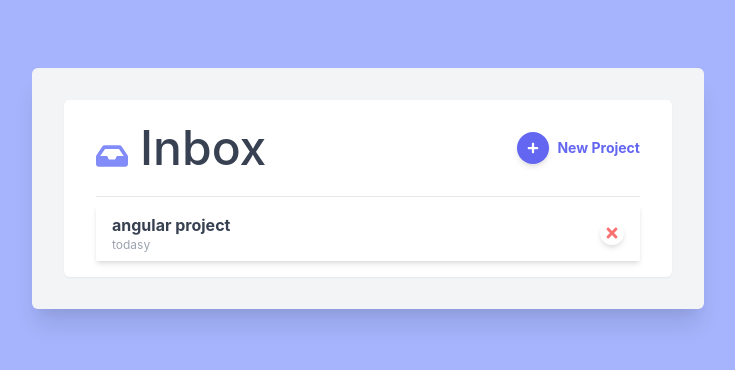
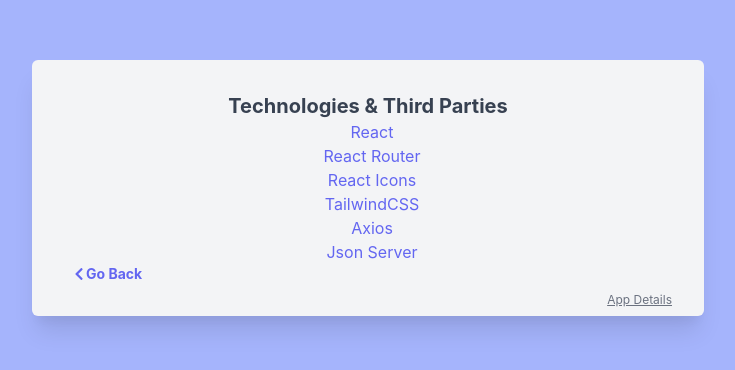
Before and after one commit to leventefrks/react-project-tracker, a React (Create React App) app: page /details in a window 1280 px wide. Shown: the part 212-582 px from the top of the page, without its empty margins (272-1007 px from the left). Built offline with nearby package versions, Linux system fonts and the light colour scheme; data requests are answered from the project's data file.

Commit message:
app details

```diff
--- a/db.json
+++ b/db.json
@@ -1,10 +1,3 @@
 {
-  "tasks": [
-    {
-      "text": "angular project",
-      "date": "todasy",
-      "reminder": false,
-      "id": 1
-    }
-  ]
+  "tasks": []
 }
--- a/package.json
+++ b/package.json
@@ -13,6 +13,7 @@
     "react": "^17.0.2",
     "react-dom": "^17.0.2",
     "react-icons": "^4.2.0",
+    "react-router-dom": "^5.2.0",
     "react-scripts": "4.0.3",
     "react-uid": "^2.3.1",
     "web-vitals": "^1.0.1"
--- a/src/App.js
+++ b/src/App.js
@@ -1,7 +1,9 @@
 import Header from './components/Header';
 import Tasks from './components/Tasks';
 import AddTask from './components/AddTask';
-import { uid } from 'react-uid';
+import Footer from './components/Footer';
+import Details from './components/Details';
+import { BrowserRouter, Route } from 'react-router-dom';
 import { useState, useEffect } from 'react';
 import axios from 'axios';
 import { BASE_URL } from './constants';
@@ -74,8 +76,14 @@
 
   return (
     <div className="w-full min-h-screen flex items-center justify-center bg-indigo-300">
-      <div className="w-full max-w-2xl bg-gray-100 p-4 md:p-8 mx-2 md:mx-0 rounded-md shadow-xl">
+      <BrowserRouter>
+        <div className="w-full max-w-2xl bg-gray-100 px-4 pt-4 md:px-8 md:pt-8 pb-2 mx-2 md:mx-0 rounded-md shadow-xl">
           <div className="w-full flex flex-col bg-white rounded-md shadow-sm">
+            <Route
+              path="/"
+              exact
+              render={props => (
+                <>
                   <Header
                     title="Inbox"
                     onShowForm={() => onShowFormVisibility(!isFormVisible)}
@@ -83,12 +91,24 @@
                   />
                   {isFormVisible && <AddTask onAdd={addTask} />}
                   {hasTasks ? (
-            <Tasks tasks={tasks} onDelete={deleteTask} onToggle={toggleTask} />
+                    <Tasks
+                      tasks={tasks}
+                      onDelete={deleteTask}
+                      onToggle={toggleTask}
+                    />
                   ) : (
-            <p className="px-8 pb-4 text-gray-400">No projects to show...</p>
+                    <p className="px-8 pb-4 text-gray-400">
+                      No projects to show...
+                    </p>
                   )}
+                </>
+              )}
+            />
           </div>
+          <Route path="/details" component={Details} />
+          <Footer />
         </div>
+      </BrowserRouter>
     </div>
   );
 }
--- /dev/null
+++ b/src/components/Details.js
@@ -0,0 +1,29 @@
+import { Link } from 'react-router-dom';
+import { FaChevronLeft } from 'react-icons/fa';
+
+const Details = props => {
+  return (
+    <div className="flex items-center flex-col space-x-2 capitalize">
+      <h1 className="text-xl text-gray-700 font-bold">
+        technologies & third parties
+      </h1>
+      <ul className="text-indigo-500 text-center">
+        <li>react</li>
+        <li>react router</li>
+        <li>react icons</li>
+        <li>tailwindCSS</li>
+        <li>axios</li>
+        <li>json server</li>
+      </ul>
+      <Link
+        to="/"
+        className="flex self-start items-center text-indigo-500 hover:text-indigo-400 text-sm capitalize font-bold"
+      >
+        <FaChevronLeft className="fill-current" aria-hidden="true" />
+        <span>go back</span>
+      </Link>
+    </div>
+  );
+};
+
+export default Details;
--- /dev/null
+++ b/src/components/Footer.js
@@ -0,0 +1,13 @@
+import { Link } from 'react-router-dom';
+
+const Footer = props => {
+  return (
+    <div className="flex flex-col mt-2 text-xs text-gray-500 capitalize">
+      <Link to="/details" className="self-end underline">
+        app details
+      </Link>
+    </div>
+  );
+};
+
+export default Footer;
```
Also changed, not shown: 1 other file (tests, documents, lock files or other folders). Lines whose indentation alone changed are shown as unchanged.
